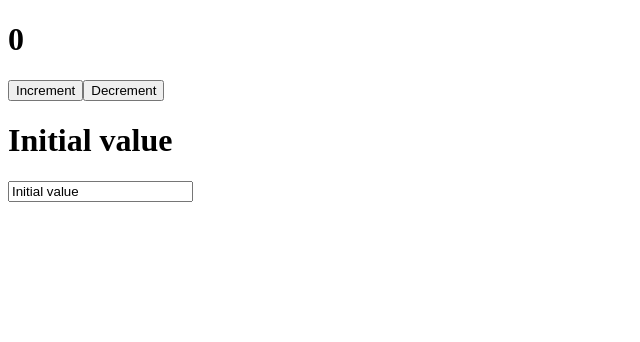
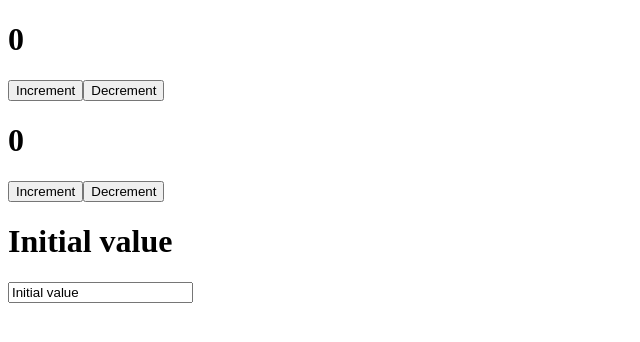
Before and after one commit to ventsislavVidulov/react-recap-utv, a React (Vite) app: page / in a window 1280 px wide. Shown: the top 342 px of the page, without its empty margins (0-640 px from the left). Built offline with nearby package versions, Linux system fonts and the light colour scheme.

Commit message:
create class component Counter

```diff
--- a/src/App.jsx
+++ b/src/App.jsx
@@ -1,5 +1,6 @@
 import { useState } from 'react'
 import Counter from './components/Counter';
+import ClassCounter from './components/ClassCounter';
 
 function App() {
   const [inputValue, setInputValue] = useState('Initial value');
@@ -17,6 +18,7 @@ function App() {
   return (
     <>
       <Counter />
+      <ClassCounter />
       <h1>{inputValue}</h1>
       <input type="text" name="" id="" value={inputValue} onChange={e => handleInput(e)} />
     </>
--- /dev/null
+++ b/src/components/ClassCounter.jsx
@@ -0,0 +1,38 @@
+import React, { Component } from 'react'
+
+export default class ClassCounter extends Component {
+
+    constructor(props) {
+        super(props)
+        this.state = {
+            count: 0
+        }
+        this.logThis()
+    }
+
+    handleIncrement = (state) => {
+        return {
+            count: state.count + 1
+        }
+    };
+
+    handleDecrement = (state) => {
+        return {
+            count: state.count - 1
+        }
+    };
+
+    logThis() {
+        console.log(this.state);
+    }
+
+    render() {
+        return (
+            <>
+                <h1>{this.state.count}</h1>
+                <button onClick={() => this.setState(this.handleIncrement(this.state))}>Increment</button>
+                <button onClick={() => this.setState(this.handleDecrement(this.state))}>Decrement</button>
+            </>
+        )
+    }
+}
```
